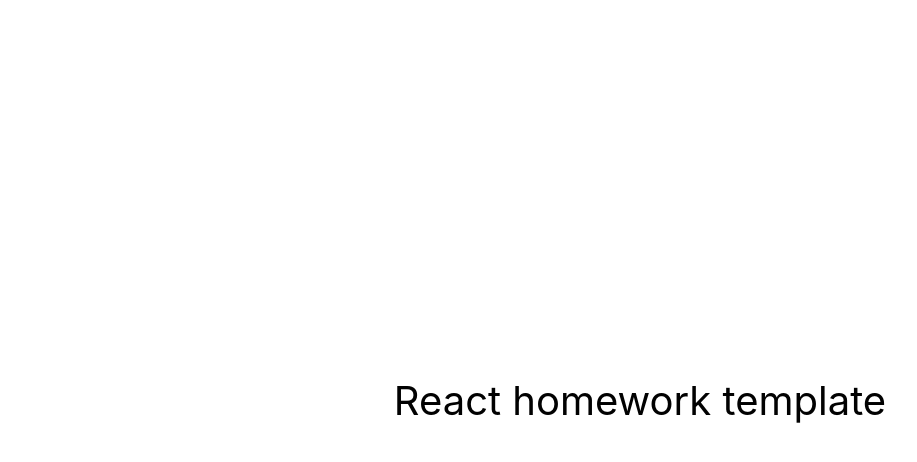
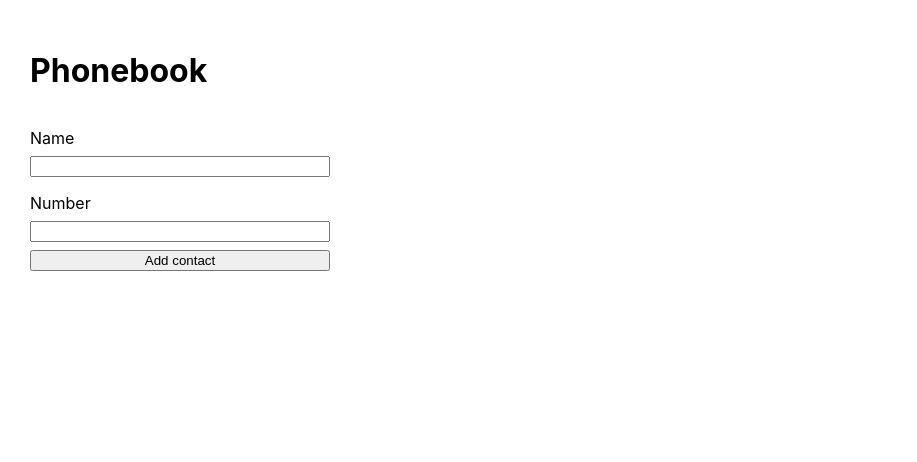
Before and after one commit to NatashaKul7/goit-react-hw-02-phonebook, a React (Create React App) app: page / in a window 1280 px wide. Shown: the top 462 px of the page, without its empty margins (0-917 px from the left). Built offline with nearby package versions, Linux system fonts and the light colour scheme.

Commit message:
form_part

```diff
--- a/package.json
+++ b/package.json
@@ -7,9 +7,11 @@
     "@testing-library/jest-dom": "^5.16.3",
     "@testing-library/react": "^12.1.4",
     "@testing-library/user-event": "^13.5.0",
+    "nanoid": "^5.0.1",
     "react": "^18.1.0",
     "react-dom": "^18.1.0",
     "react-scripts": "5.0.1",
+    "styled-components": "^6.0.8",
     "web-vitals": "^2.1.3"
   },
   "scripts": {
--- a/src/components/App.jsx
+++ /dev/null
@@ -1,16 +0,0 @@
-export const App = () => {
-  return (
-    <div
-      style={{
-        height: '100vh',
-        display: 'flex',
-        justifyContent: 'center',
-        alignItems: 'center',
-        fontSize: 40,
-        color: '#010101'
-      }}
-    >
-      React homework template
-    </div>
-  );
-};
--- /dev/null
+++ b/src/components/App/App.jsx
@@ -0,0 +1,23 @@
+import { render } from '@testing-library/react';
+import React, { Component } from 'react';
+
+import { Container } from './App.styled';
+import Form from 'components/Form/Form';
+
+export class App extends Component {
+  state = {
+    contacts: [],
+  };
+
+  formSubmitHandler = data => {
+    console.log(data);
+  }
+
+  render() {
+    return (
+      <Container>
+        <Form onSubmit={this.formSubmitHandler} />
+      </Container>
+    );
+  }
+}
--- /dev/null
+++ b/src/components/App/App.styled.js
@@ -0,0 +1,5 @@
+import styled from "styled-components";
+
+export const Container = styled.div`
+padding: 30px;
+`
--- /dev/null
+++ b/src/components/Form/Form.js
@@ -0,0 +1,67 @@
+import { Component } from 'react';
+import { nanoid } from 'nanoid';
+import { FormBox } from './Form.styled';
+
+class Form extends Component {
+  state = {
+    name: '',
+    number: '',
+  };
+
+  nameInputId = nanoid();
+  numberInputId = nanoid();
+
+  handleSubmit = e => {
+    e.preventDefault();
+
+    this.props.onSubmit(this.state);
+    this.reset();
+  };
+
+  reset = () => {
+    this.setState({ name: '', number: '' });
+  };
+
+  handleChange = e => {
+    const { name, value } = e.currentTarget;
+
+    this.setState({
+      [name]: value,
+    });
+  };
+
+  render() {
+    return (
+      <FormBox onSubmit={this.handleSubmit}>
+        <h1>Phonebook</h1>
+        <label htmlFor={this.nameInputId}></label>
+        Name
+        <input
+          type="text"
+          value={this.state.name}
+          name="name"
+          pattern="^[a-zA-Zа-яА-Я]+(([' -][a-zA-Zа-яА-Я ])?[a-zA-Zа-яА-Я]*)*$"
+          title="Name may contain only letters, apostrophe, dash and spaces. For example Adrian, Jacob Mercer, Charles de Batz de Castelmore d'Artagnan"
+          required
+          onChange={this.handleChange}
+          id={this.nameInputId}
+        />
+        <label htmlFor={this.numberInputId}></label>
+        Number
+        <input
+          type="tel"
+          name="number"
+          value={this.state.number}
+          pattern="\+?\d{1,4}?[-.\s]?\(?\d{1,3}?\)?[-.\s]?\d{1,4}[-.\s]?\d{1,4}[-.\s]?\d{1,9}"
+          title="Phone number must be digits and can contain spaces, dashes, parentheses and can start with +"
+          required
+          onChange={this.handleChange}
+          id={this.numberInputId}
+        />
+        <button type="submit">Add contact</button>
+      </FormBox>
+    );
+  }
+}
+
+export default Form;
--- /dev/null
+++ b/src/components/Form/Form.styled.js
@@ -0,0 +1,9 @@
+import styled from "styled-components";
+
+export const FormBox = styled.form`
+display: flex;
+flex-direction: column;
+gap: 8px;
+
+width: 300px;
+`
--- a/src/index.js
+++ b/src/index.js
@@ -1,6 +1,6 @@
 import React from 'react';
 import ReactDOM from 'react-dom/client';
-import { App } from 'components/App';
+import { App } from 'components/App/App';
 import './index.css';
 
 ReactDOM.createRoot(document.getElementById('root')).render(
```
Also changed, not shown: 1 other file (tests, documents, lock files or other folders).
